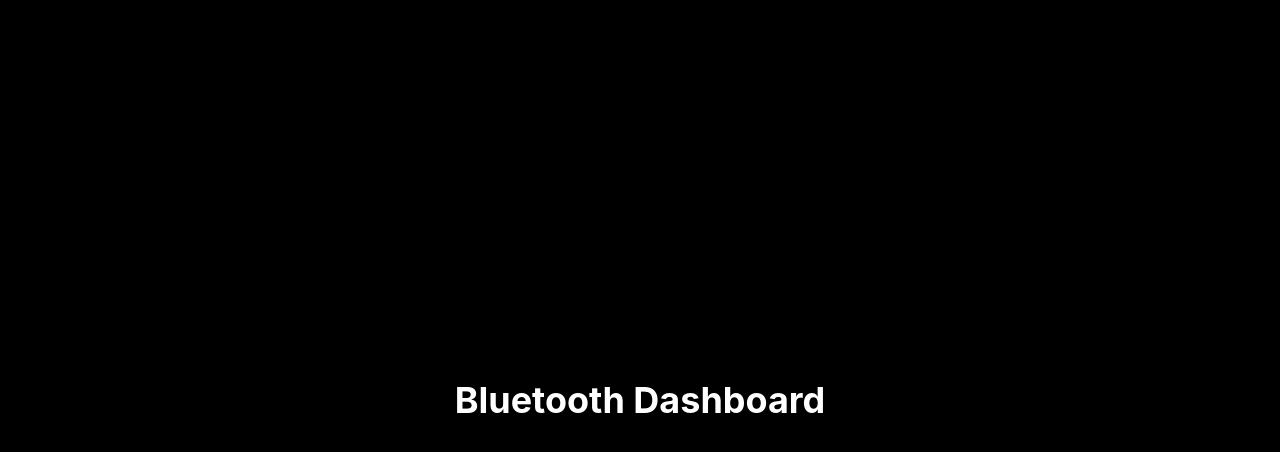
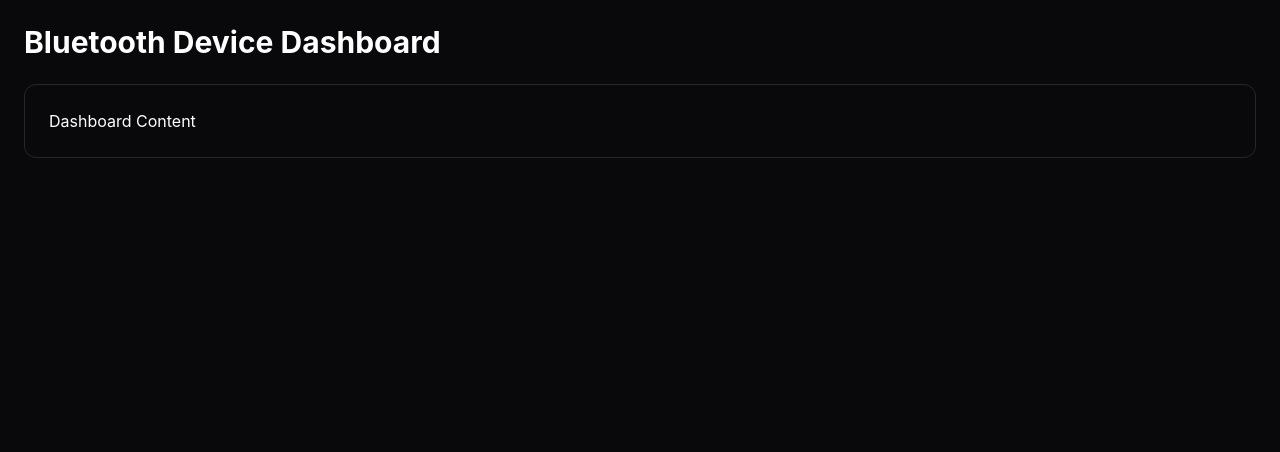
Before and after one commit to GodsplanElot/Bluetooth-Exp, a React (Vite) app: page / in a window 1280 px wide. Shown: the top 452 px of the page. Built offline with nearby package versions, Linux system fonts and the light colour scheme.

Commit message:
feat: implement App component with Dashboard view

```diff
--- a/src/App.tsx
+++ b/src/App.tsx
@@ -1,11 +1,8 @@
+import Dashboard from "./pages/Dashboard"
+
+
 function App() {
-  return (
-    <div className="min-h-screen bg-black text-white flex items-center justify-center">
-      <h1 className="text-4xl font-bold">
-        Bluetooth Dashboard
-      </h1>
-    </div>
-  )
+  return <Dashboard />
 }
 
 export default App
```
